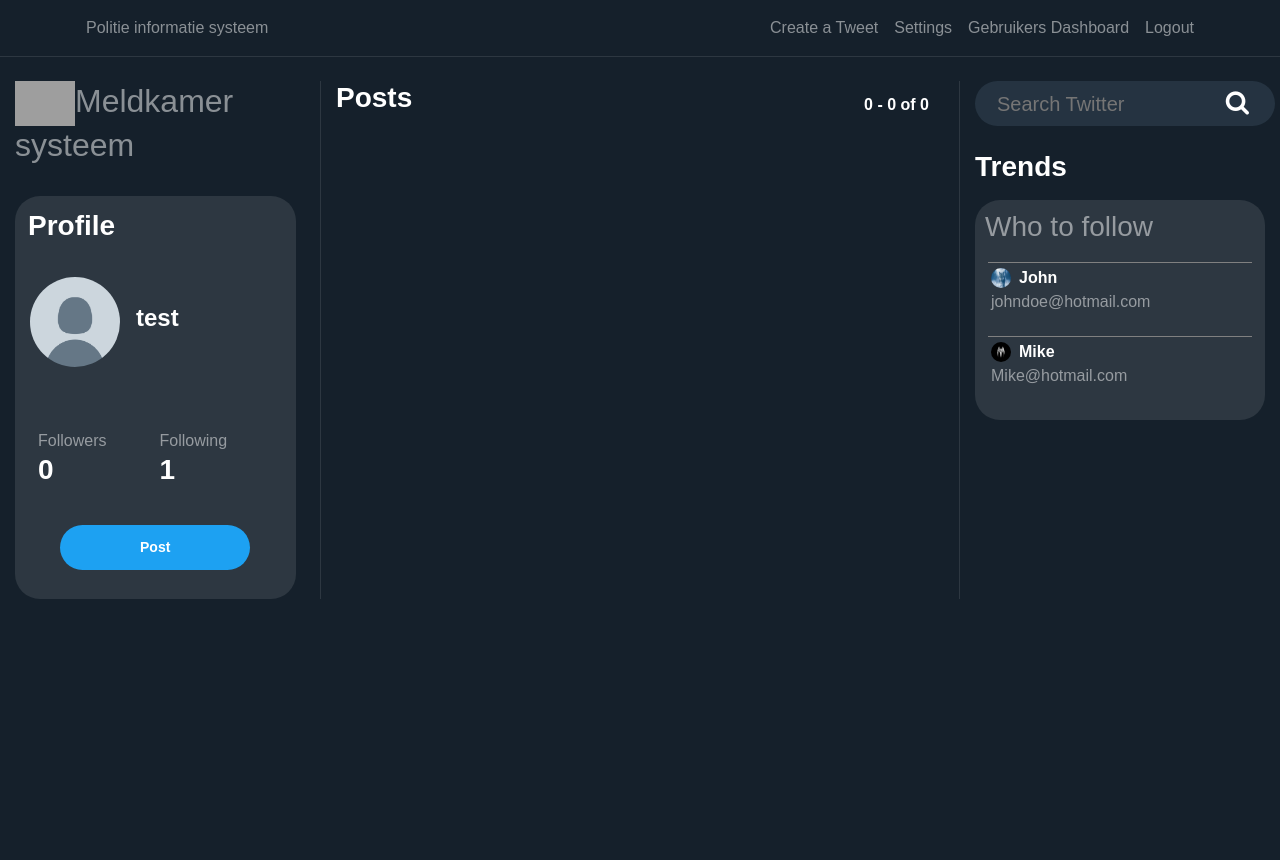
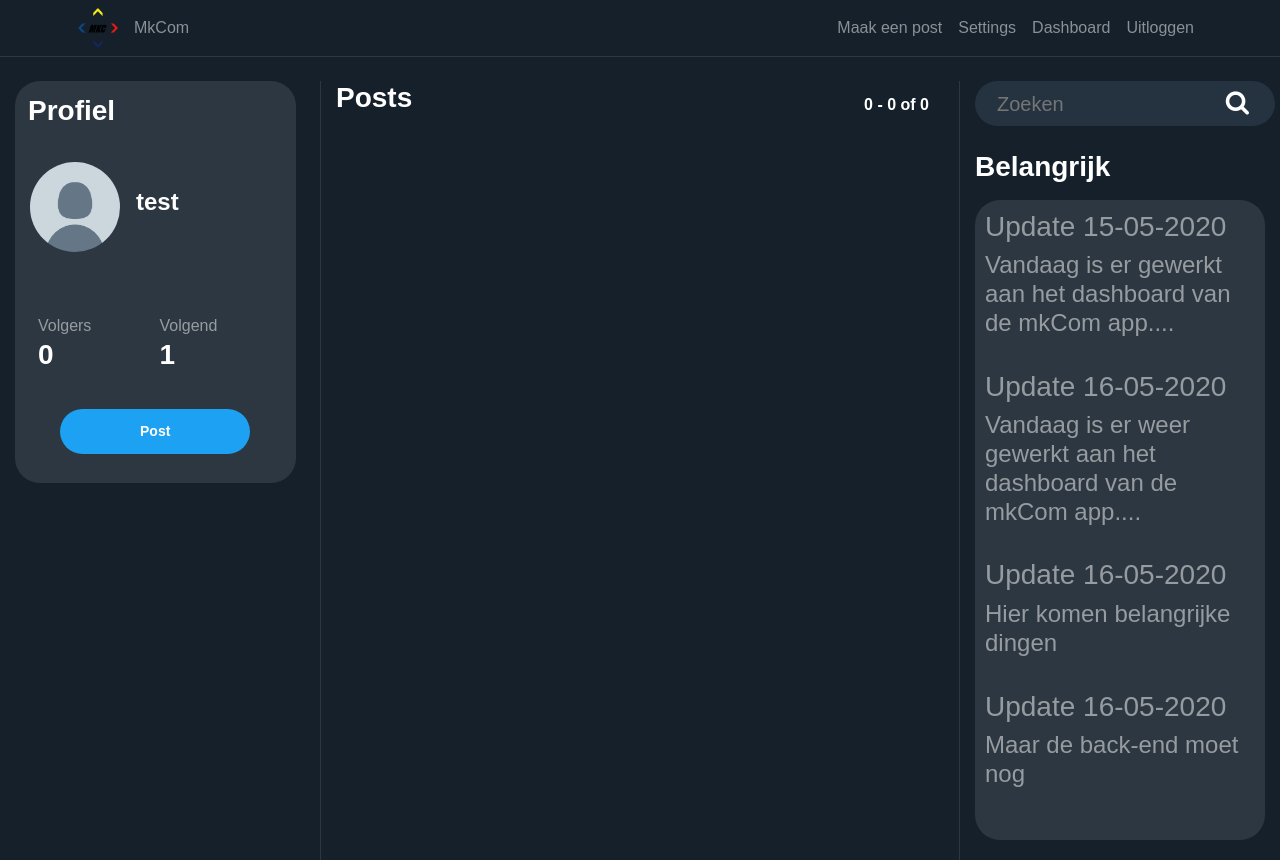
Before and after one commit to RyanB28/ProjectDDjango, a Django app: page / in a window 1280 px wide. Before the commit the page ends 599 px from the top, so only its background shows below. Run offline with Django 3.2, Linux system fonts and the light colour scheme; a user stored in the database is signed in; data comes from the database, SQL or seed files in the repository; both versions use the stored data as it was after the commit; some libraries are stand-ins or nearby versions; grey boxes are pictures that could not be loaded.

Commit message:
Dashboard meer opgeruimd en logo toegevoegd

```diff
--- a/blog/models.py
+++ b/blog/models.py
@@ -19,7 +19,7 @@ class Post(models.Model):
 
 
 class Comment(models.Model):
-    content = models.TextField(max_length=150)
+    content = models.TextField(max_length=800)
     date_posted = models.DateTimeField(default=timezone.now)
     author = models.ForeignKey(User, on_delete=models.CASCADE)
     post_connected = models.ForeignKey(Post, on_delete=models.CASCADE)
--- a/blog/static/blog/main.css
+++ b/blog/static/blog/main.css
@@ -239,6 +239,10 @@ input[type="file"]::-webkit-file-upload-button {
 
 }
 
+.mkcomtitle{
+
+}
+
 .email-profile{
   font-size: 13px;
   outline: hidden;
--- a/blog/templates/blog/base.html
+++ b/blog/templates/blog/base.html
@@ -10,7 +10,7 @@
         <link href="https://fonts.googleapis.com/icon?family=Material+Icons" rel="stylesheet">
         <link rel="stylesheet" href="https://cdnjs.cloudflare.com/ajax/libs/font-awesome/4.7.0/css/font-awesome.min.css">
         <link rel="icon" type="image/png" href="{% static 'blog/logo.png' %}">
-        <title>Ready Twitter</title>
+        <title>Dashboard</title>
     </head>
   <body>
       <header class="site-header">
@@ -19,19 +19,22 @@
               class="navbar navbar-expand navbar-dark bg-steel">
         <div class="container">
           <div class="collapse navbar-collapse" id="navbarToggle">
-            <div class="navbar-nav mr-auto pl-2">
-              <a class="nav-item nav-link" href="{% url 'blog-home' %}">Politie informatie systeem</a>
-            </div>
+              <div class="navbar-nav mr-auto pl-2" id="mkcomtitle">
+                  <img class="rounded-circle mr-2"
+                       style="width: 40px; height: 40px;"
+                       src="{% static 'blog/logo.png'%}">
+                  <a class="nav-item nav-link" href="{% url 'blog-home' %}">MkCom</a>
+              </div>
                         <div class="navbar-nav pr-2">
                 {% if user.is_authenticated %}
-                    <a class="nav-item nav-link" href="{% url 'post-create' %}">Create a Tweet</a>
+                    <a class="nav-item nav-link" href="{% url 'post-create' %}">Maak een post</a>
                     <a class="nav-item nav-link" href="{% url 'profile' %}">Settings</a>
                     {% if user.is_superuser %}
-                      <a class="nav-item nav-link" href="{% url 'admin:index' %}">Gebruikers Dashboard</a>
+                      <a class="nav-item nav-link" href="{% url 'admin:index' %}">Dashboard</a>
                     {% endif%}
-                    <a class="nav-item nav-link" href="{% url 'logout' %}">Logout</a>
+                    <a class="nav-item nav-link" href="{% url 'logout' %}">Uitloggen</a>
                 {% else %}
-                    <a class="nav-item nav-link" href="{% url 'login' %}">Login</a>
+                    <a class="nav-item nav-link" href="{% url 'login' %}">Inloggen</a>
                     <!-- <a class="nav-item nav-link" href="{% url 'register-users' %}">Register</a> -->
                 {% endif %}
 
--- a/blog/templates/blog/home.html
+++ b/blog/templates/blog/home.html
@@ -3,16 +3,14 @@
 {% block content %}
 <div class="row">
     <div class="col-12 col-md-3 pr-4 dont-move">
-            <a href="/"> <h2><img class="img-fluid" width="60" src="{% static 'blog/logo.png' %}">Meldkamer systeem</h2></a><br>
         <div class="profile-section">
             <h3 class="white-important p-2">
-                Profile
+                Profiel
             </h3>
             <article class="media content-section" style="height: 140px; width: 100%">
                 {%  if user_profile != None %}
                 <div class="mt-2 d-flex full-width align-items-center">
-                        <img
-                           class="rounded-circle mr-3 img-fluid"
+                    <img class="rounded-circle mr-3 img-fluid"
                          style="width: 90px; height: 90px;"
                          src="{{ user_profile.profile.image.url }}">
                     <div>
@@ -29,8 +27,7 @@
                 </div>
                 {%  else %}
                 <div class="mt-2 d-flex full-width align-items-center">
-                        <img
-                           class="rounded-circle mr-3"
+                    <img class="rounded-circle mr-3"
                          style="width: 90px; height: 90px;"
                          src="{{ user.profile.image.url }}">
                     <div>
@@ -49,10 +46,10 @@
             <article class="media content-section">
                 <div class="row full-width pl-2">
                     <div class="col-6">
-                            Followers
+                        Volgers
                     </div>
                     <div class="col-6">
-                            Following
+                        Volgend
                     </div>
                     {%  if user_profile != None %}
                     <div class="col-6">
@@ -116,7 +113,7 @@
             </div>
         </div>
     </div>
-        <div class="col-12 col-md-6 scrollable" >
+    <div class="col-12 col-md-6 scrollable">
         <div class="full-width row">
             <div class="col-6">
                 <h3 class="white-important mb-3">
@@ -124,8 +121,7 @@
                 </h3>
             </div>
             <div class="col-6 no-padding">
-                    <h6
-                            style="position: absolute; bottom: 0; right: 0"
+                <h6 style="position: absolute; bottom: 0; right: 0"
                     class="white-important mb-3">
                     {{ page_obj.start_index }} - {{ page_obj.end_index }} of
                     {{ paginator.count }}
@@ -137,11 +133,9 @@
         <article class="media content-section hovered-tweet">
             <div style="width: 100%; word-break: break-all;">
                 <div class="pb-2 row m-0" style="width: 100%; margin-right: 0 !important;">
-                       <div
-                               style="padding-left: 0px !important;"
+                    <div style="padding-left: 0px !important;"
                          class="col-8 no-padding d-flex align-items-center">
-                           <img
-                               class="rounded-circle mr-2"
+                        <img class="rounded-circle mr-2"
                              style="width: 20px; height: 20px;"
                              src="{{ post.author.profile.image.url }}">
                         <a class="mr-2 white-important" href="{% url 'user-posts' post.author %}">
@@ -160,11 +154,9 @@
                         {%  endif %}
                     </div>
                 </div>
-                    <div
-                            class="mb-2"
+                <div class="mb-2"
                      style="width: 100%; height: 1px; background-color: rgba(255, 255, 255, 0.1)"></div>
-                    <a
-                            style="color: rgba(255, 255, 255, 0.5) !important;"
+                <a style="color: rgba(255, 255, 255, 0.5) !important;"
                    href="{% url 'post-detail' post.id %}">
                     <p class="mb-4">
                         {{ post.content }}
@@ -177,8 +169,7 @@
                             </small>
                         </div>
                         <div class="col-6">
-                                <small
-                                        style="opacity: 0.4;"
+                            <small style="opacity: 0.4;"
                                    class="white-important d-flex full-width flex-row-reverse">
                                 {{ post.date_posted | date:"H:i l, d.m.y" }}
                             </small>
@@ -195,7 +186,7 @@
             <a class="btn btn-sm btn-outline-secondary mb-4 mr-2"
                href="?page=1">First</a>
             <a class="btn btn-sm btn-outline-secondary mb-4 mr-2"
-                                href="?page={{ page_obj.previous_page_number }}">Previous</a>
+               href="?page={{ page_obj.previous_page_number }}">Vorige</a>
             {% endif %}
 
             {% for num in page_obj.paginator.page_range %}
@@ -210,23 +201,24 @@
 
             {% if page_obj.has_next %}
             <a class="btn btn-sm btn-outline-secondary mb-4 mr-2"
-                                href="?page={{ page_obj.next_page_number }}">Next</a>
+               href="?page={{ page_obj.next_page_number }}">Volgende</a>
             <a class="btn btn-sm btn-outline-secondary mb-4 mr-2"
-                            href="?page={{ page_obj.paginator.num_pages }}">Last</a>
+               href="?page={{ page_obj.paginator.num_pages }}">Laatste</a>
             {% endif %}
             {% endif %}
         </div>
     </div>
     <div class="col-12 col-md-3 dont-move">
-            <form action="{% url 'search' %}" method="post">{% csrf_token %}
+        <form action="{% url 'search' %}" method="post">
+            {% csrf_token %}
             <div class="search-container">
                 <div class="search">
-                    <input required name="search" type="text" id="zip-code-input" placeholder="Search Twitter">
+                    <input required name="search" type="text" id="zip-code-input" placeholder="Zoeken">
                     <button type="submit" style="border:0; background: transparent;"><i class="fa fa-search"></i> </button> </a>
         </form>
     </div>
 </div>
-            <h3 class="white-important mb-3 mt-4"> Trends </h3>
+<h3 class="white-important mb-3 mt-4"> Belangrijk </h3>
 
                 {%  if user_profile is None %}
 
@@ -234,29 +226,21 @@
 
     <div class="row ">
         <div class="col-12">
-                            <h3>Who to follow</h3>
+            <h3>Update 15-05-2020</h3>
+            <h4>Vandaag is er gewerkt aan het dashboard van de mkCom app....</h4>
+            <br />
+            <h3>Update 16-05-2020</h3>
+            <h4>Vandaag is er weer gewerkt aan het dashboard van de mkCom app....</h4>
+            <br />
+            <h3>Update 16-05-2020</h3>
+            <h4>Hier komen belangrijke dingen</h4>
+            <br />
+            <h3>Update 16-05-2020</h3>
+            <h4>Maar de back-end moet nog</h4>
+            <br />
         </div>
         <ul class="col-12 mt-2">
-                            {% for user in all_users %}
-                                <li>
-                                    <div class="who-to-follow">
 
-                                        <div
-                                               style="padding-left: 0px !important;"
-                                               class="col-8 no-padding d-flex align-items-center">
-                                           <img
-                                               class="rounded-circle mr-2"
-                                               style="width: 20px; height: 20px;"
-                                               src="{{ user.profile.image.url }}">
-                                           <a class="mr-2 white-important" href="{% url 'user-posts' user.username %}">
-                                               {{ user.username }}
-                                           </a>
-                                       </div>
-                                        <p>{{ user.email }}</p>
-                                    </div>
-                                </li>
-                            {% endfor %}
-                        </ul>
 
     </div>
 
@@ -268,7 +252,6 @@
 <a href="">Ads info</a>,
 <a href="">More</a>
 © 2020 Twitter, Inc.</p> -->
-
         </div>
     </div>
 {% endblock content %}
```
Also changed, not shown: blog/static/blog/logo.png (added), db.sqlite3, media/profile_pics/images.png (added), media/profile_pics/photo-1530482817083-29ae4b92ff15.jfif (added), media/profile_pics/wolf-winter.-wallpaper__1.jpg (added), 1 other file. Lines whose indentation alone changed are shown as unchanged.
